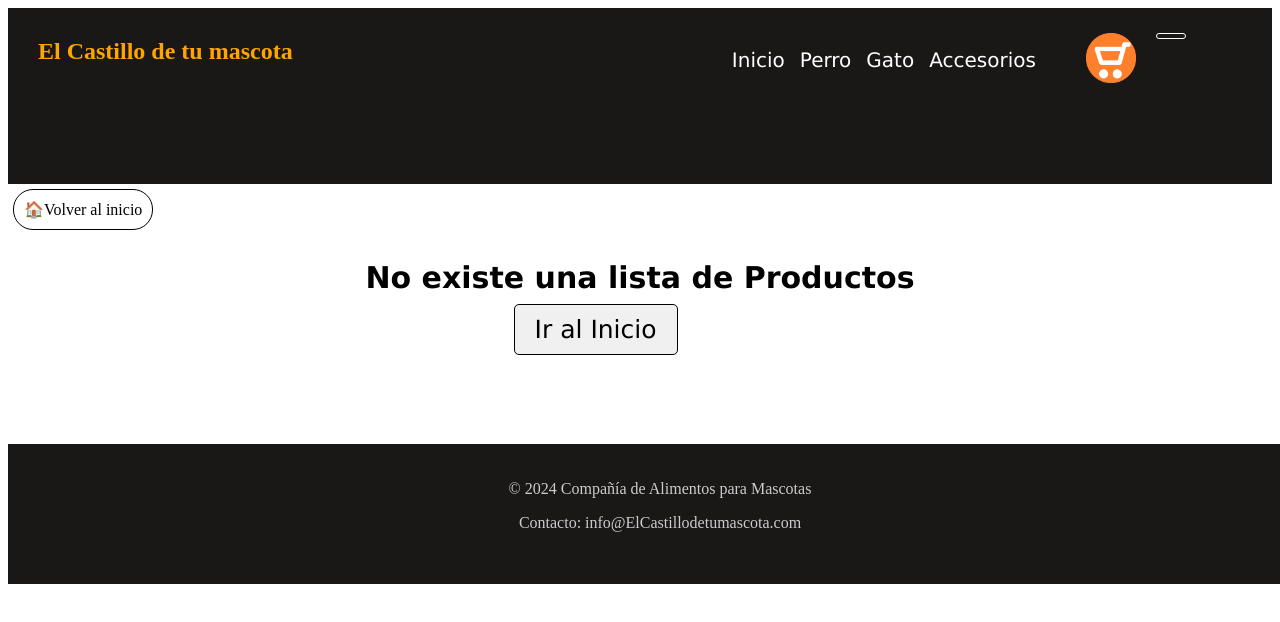
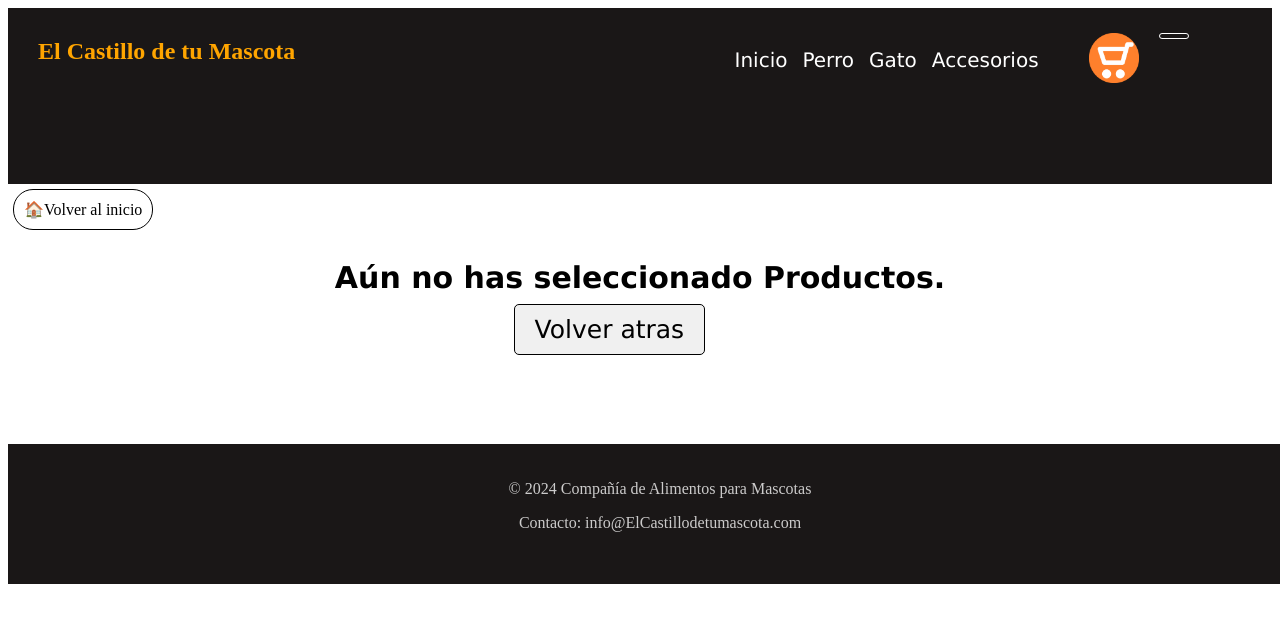
Before and after one commit to Jose-Erices/Jose_Erices_G-master, a React (Vite) app in the folder Jose_erices_G/: page /cart in a window 1280 px wide. Shown: the top 622 px of the page. Built offline with nearby package versions, Linux system fonts and the light colour scheme.

Commit message:
Ajuste en el logo

```diff
--- a/Jose_erices_G/src/components/Cart/Cart.jsx
+++ b/Jose_erices_G/src/components/Cart/Cart.jsx
@@ -14,8 +14,8 @@ const Cart = () => {
             {cart.length == 0
                 ?
                 <>
-                    <h2 className='total'>No existe una lista de Productos </h2>
-                    <Link className='irCarritoInicioCart' to={"/"}>Ir al Inicio</Link>
+                    <h2 className='total'>Aún no has seleccionado Productos. </h2>
+                    <Link className='irCarritoInicioCart' to={"/"}>Volver atras</Link>
                 </>
 
                 :
--- a/Jose_erices_G/src/components/Nabvar/Navbar.jsx
+++ b/Jose_erices_G/src/components/Nabvar/Navbar.jsx
@@ -8,7 +8,7 @@ const Navbar = () => {
 
     <nav>
       <Link className="Logo" to={"/"}>
-        <h1>El Castillo de tu mascota</h1>
+        <h1>El Castillo de tu Mascota</h1>
       </Link>
 
       <ul>
```
